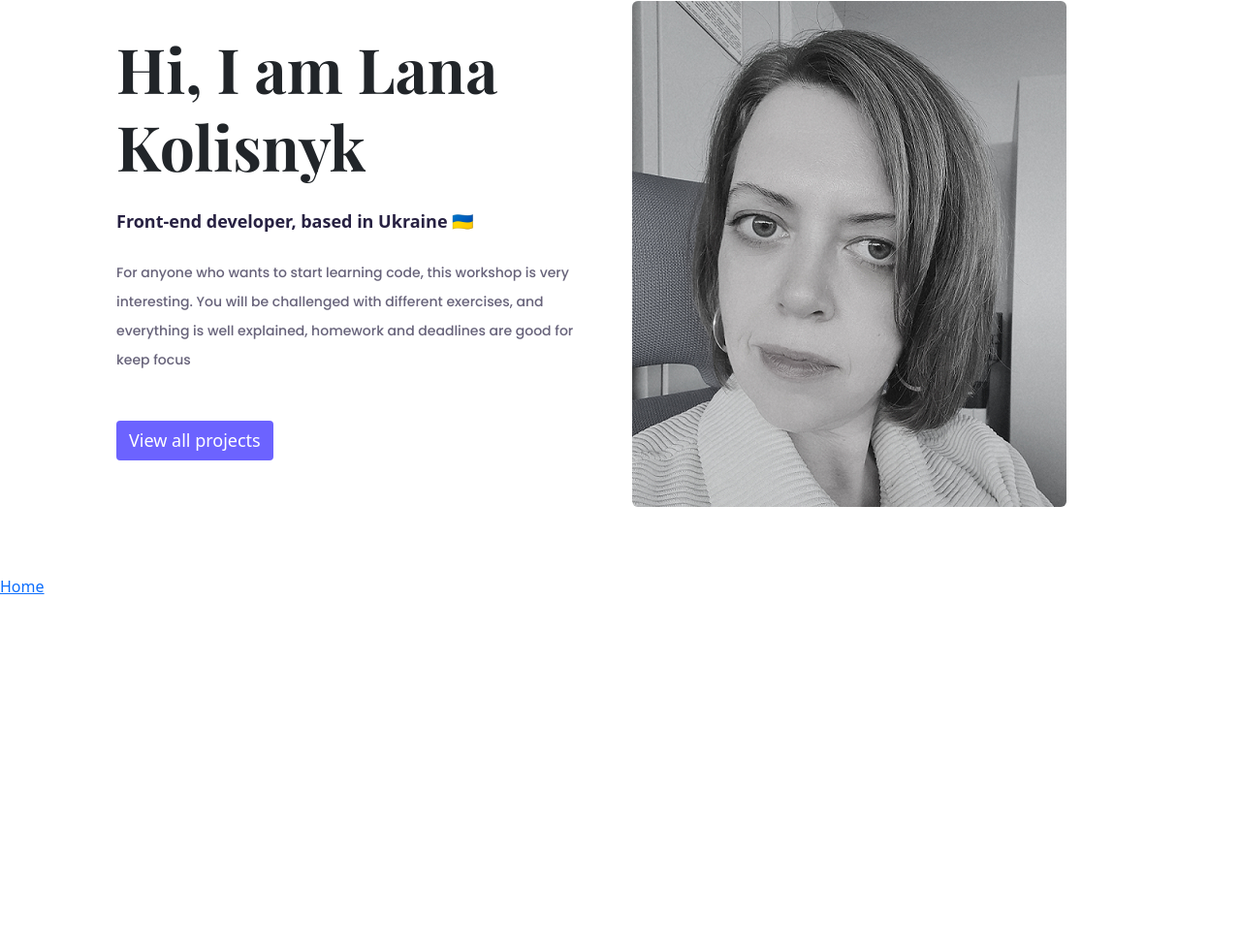
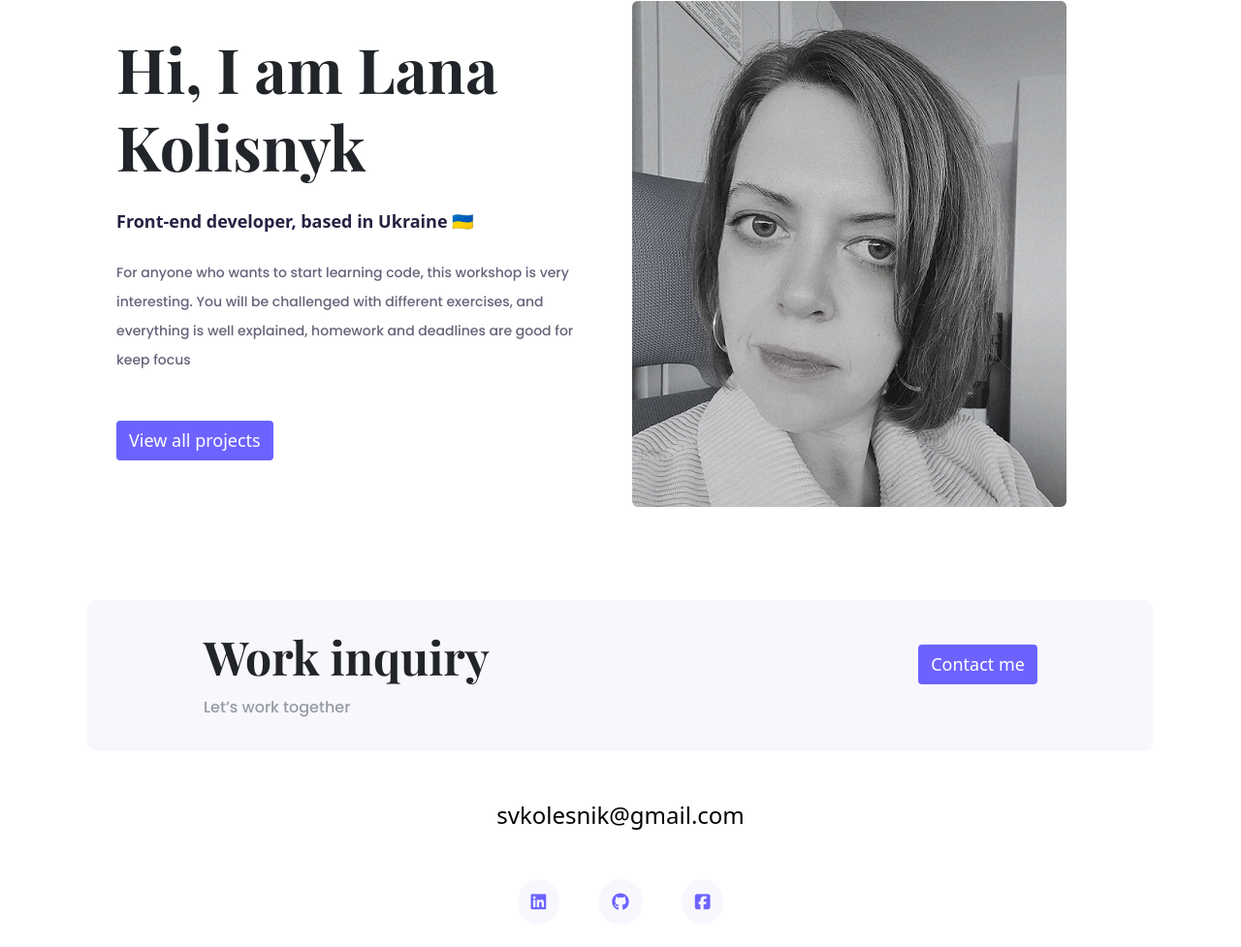
Before and after one commit to LanaKolisnyk/portfolio-project, a plain HTML site: page about.html in a window 1280 px wide. Shown: the part 165-1142 px from the top of the page at 97% size. Before the commit the page ends 800 px from the top, so only its background shows below. Drawn offline with nearby package versions, Linux system fonts and the light colour scheme; a web font is replaced by a local one.

Commit message:
Added footer

```diff
--- a/about.html
+++ b/about.html
@@ -48,7 +48,7 @@
       </div>
     </nav>
     <div class="container content-container">
-      <div class="row">
+      <div class="row pb-5">
         <div class="col">
           <div class="content">
             <h1 class="mb-4">Hi, I am Lana Kolisnyk</h1>
@@ -70,9 +70,40 @@
           />
         </div>
       </div>
+      <footer class="pt-5">
+        <div
+          class="contact-box d-flex justify-content-between mb-5 d-none d-md-flex"
+        >
+          <div>
+            <h4>Work inquiry</h4>
+
+            <p class="text-muted">Let’s work together</p>
+          </div>
+          <div>
+            <a
+              href="mailto:svkolesnik@gmail.com"
+              target="_blank"
+              class="btn btn-branding mt-3"
+              >Contact me</a
+            >
+          </div>
+        </div>
+        <div class="d-flex justify-content-center mb-5">
+          <a
+            href="mailto:svkolesnik@gmail.com"
+            target="_blank"
+            class="email-link"
+            >svkolesnik@gmail.com</a
+          >
+        </div>
+        <div class="social-links d-flex justify-content-center mb-5">
+          <a href="#" target="_blank"><i class="fa-brands fa-linkedin"></i></a>
+          <a href="#" target="_blank"><i class="fa-brands fa-github"></i></a>
+          <a href="#" target="_blank"
+            ><i class="fa-brands fa-square-facebook"></i
+          ></a>
+        </div>
+      </footer>
     </div>
-    <footer>
-      <a href="/" title="">Home</a>
-    </footer>
   </body>
 </html>
--- a/styles/portfolio.css
+++ b/styles/portfolio.css
@@ -16,6 +16,9 @@ h4,
 h5,
 h6 {
   font-family: var(--heading-font);
+}
+h4 {
+  font-size: 48px;
 }
 p {
   font-family: var(--basic-font);
@@ -78,6 +81,9 @@ h2 {
   h2 {
     font-size: 44px;
   }
+  h4 {
+    font-size: 18px;
+  }
   .hero {
     padding: 80x 10px;
   }
@@ -128,3 +134,32 @@ h2 {
   max-width: 80px;
   max-height: 80px;
 }
+footer .contact-box {
+  background: #f9f7fe;
+  padding: 30px 120px;
+  border-radius: 10px;
+}
+footer .contact-box p {
+  margin: 0;
+}
+footer .email-link {
+  text-decoration: none;
+  color: black;
+  font-size: 24px;
+}
+footer .email-link:hover {
+  color: var(--branding-color);
+}
+footer .social-links a {
+  margin: 0 20px;
+  color: var(--branding-color);
+  background-color: #f9f7fe;
+  padding: 10px 14px;
+  font-size: 18px;
+  border-radius: 50%;
+  transition: all 100ms ease-in-out;
+}
+footer .social-links a:hover {
+  color: #ffff;
+  background: var(--branding-color);
+}
```
Also changed, not shown: contact.html (+35 -3 lines), index.html (+34 -5 lines), work.html (+34 -3 lines).
